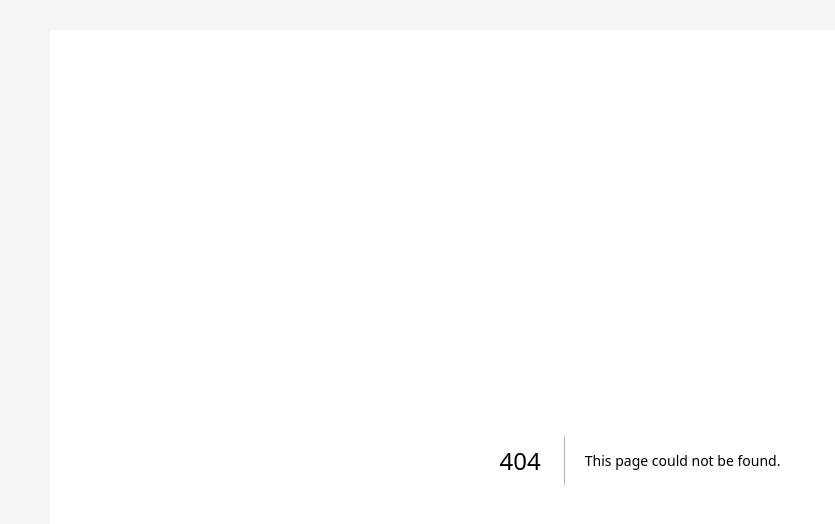
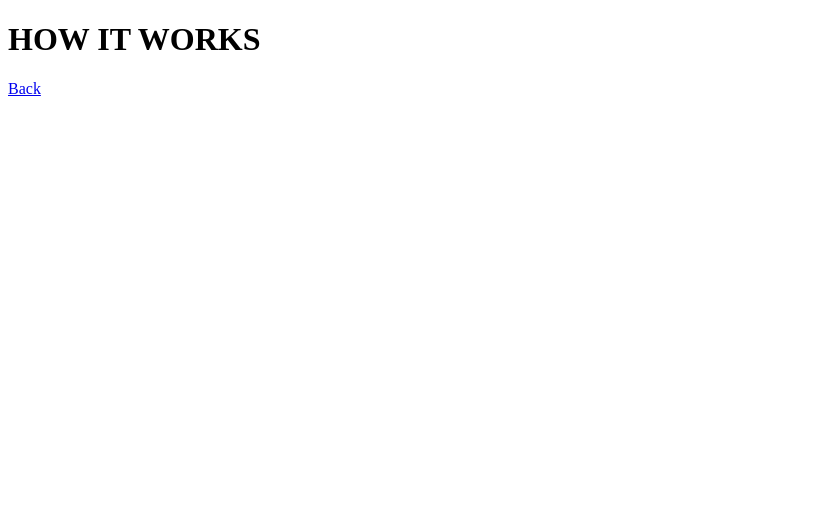
Before and after one commit to ekachernova/Digital-Wardrobe-Application, a Next.js app: page /howitworks in a window 1280 px wide. Before the commit this address had no page. Shown: the top 524 px of the page, without its empty margins (0-835 px from the left). Built offline with nearby package versions, Linux system fonts and the light colour scheme.

Commit message:
add handler to the create button. console shows clicked message

```diff
--- a/app/components/CreateButton/CreateButton.js
+++ b/app/components/CreateButton/CreateButton.js
@@ -1,8 +1,12 @@
+"use client";
 import styles from "../../page.module.css";
 
 export default function Main() {
+  function handleCreateButton() {
+    console.log("clicked");
+  }
   return (
-    <button className={styles.button}>
+    <button className={styles.button} onClick={handleCreateButton}>
       create <br></br> wardrobe
     </button>
   );
--- /dev/null
+++ b/pages/howitworks.js
@@ -0,0 +1,10 @@
+import Link from "next/link";
+
+export default function Howitworks() {
+  return (
+    <div>
+      <h1>HOW IT WORKS</h1>
+      <Link href="/">Back</Link>
+    </div>
+  );
+}
```
Also changed, not shown: app/components/Header/Header.js (+9 -6 lines).
